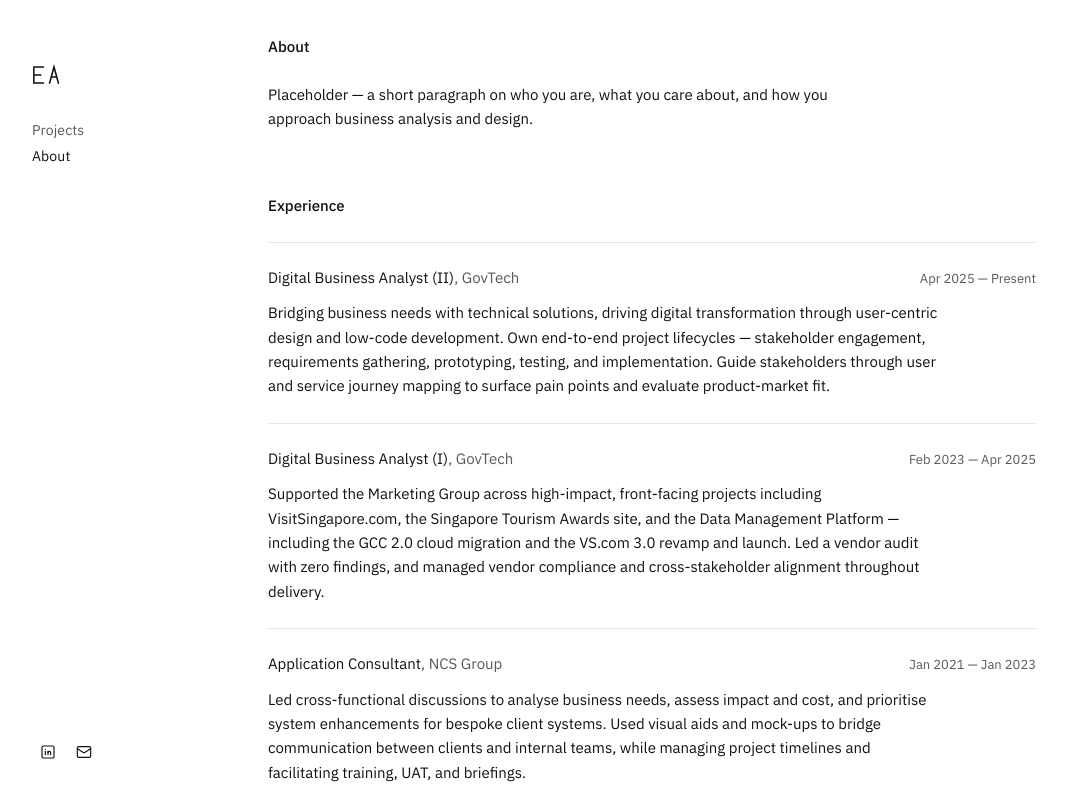
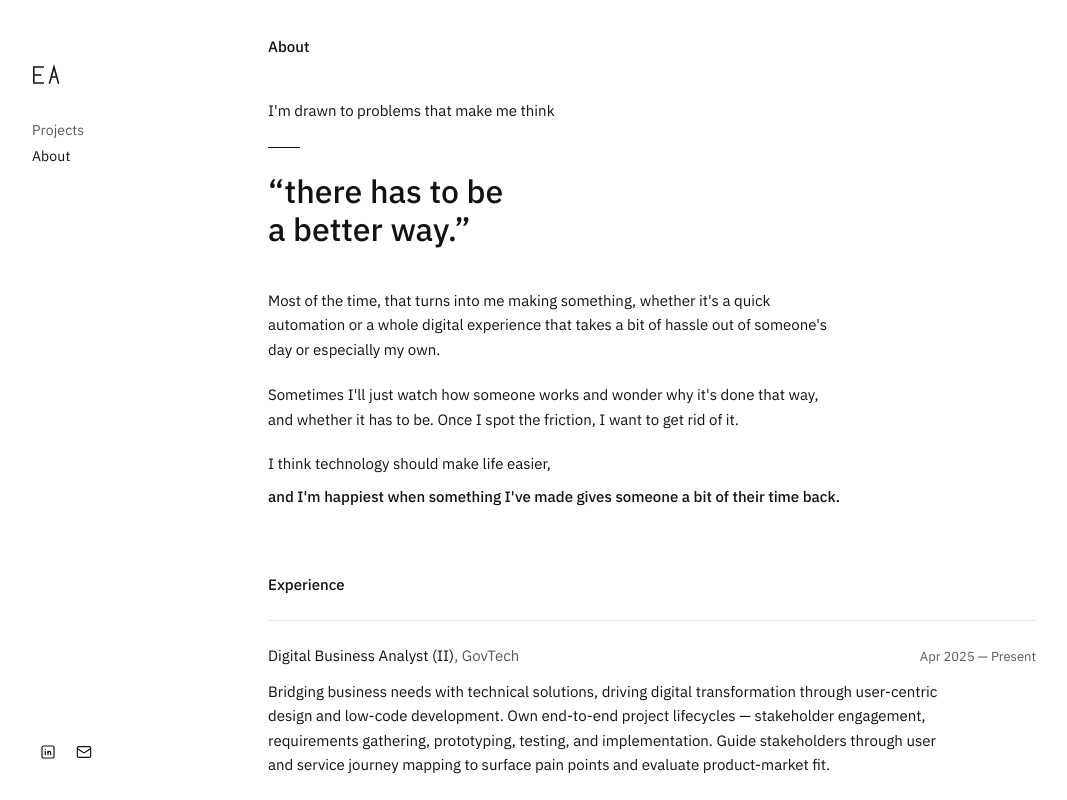
Before and after one commit to eang010/EmilyWeb, a Next.js app: page /about in a window 1280 px wide. Shown: the top 800 px of the page, without its empty margins (8-1075 px from the left). Built offline with nearby package versions, Linux system fonts and the light colour scheme.

Commit message:
Update about me

```diff
--- a/app/about/page.tsx
+++ b/app/about/page.tsx
@@ -6,10 +6,29 @@ export default function About() {
   return (
     <div className="max-w-3xl">
       <h1 className="text-[15px] font-medium">About</h1>
-      <p className="mt-6 max-w-xl text-[15px] leading-relaxed text-foreground">
-        Placeholder — a short paragraph on who you are, what you care about,
-        and how you approach business analysis and design.
-      </p>
+      <div className="mt-10 max-w-xl">
+        <p className="text-[15px] leading-relaxed text-foreground">
+          I&apos;m drawn to problems that make me think
+        </p>
+        <div className="mt-6 h-px w-8 bg-foreground" aria-hidden="true" />
+        <p className="mt-6 text-display text-foreground">
+          “there has to be
+          <br />
+          a better way.”
+        </p>
+        <div className="mt-10 max-w-[38rem] space-y-5 text-[15px] leading-[1.65] text-pretty text-foreground">
+          <p>
+            Most of the time, that turns into me making something, whether it&apos;s a quick automation or a whole digital experience that takes a bit of hassle out of someone&apos;s day or especially my own.
+          </p>
+          <p>
+            Sometimes I&apos;ll just watch how someone works and wonder why it&apos;s done that way, and whether it has to be. Once I spot the friction, I want to get rid of it.
+          </p>
+          <p>
+            I think technology should make life easier,
+            <span className="mt-2 block font-medium">and I'm happiest when something I've made gives someone a bit of their time back.</span>
+          </p>
+        </div>
+      </div>
 
       <h2 className="mt-16 text-[15px] font-medium">Experience</h2>
       <ul className="mt-6">
--- a/app/globals.css
+++ b/app/globals.css
@@ -16,6 +16,10 @@
   --color-hairline: var(--hairline);
   --color-paper: var(--paper);
   --font-sans: var(--font-plex), "IBM Plex Sans", sans-serif;
+  --text-display: 2rem;
+  --text-display--line-height: 1.2;
+  --text-display--letter-spacing: 0em;
+  --text-display--font-weight: 500;
 }
 
 body {
```
Also changed, not shown: 1 other file (tests, documents, lock files or other folders).
